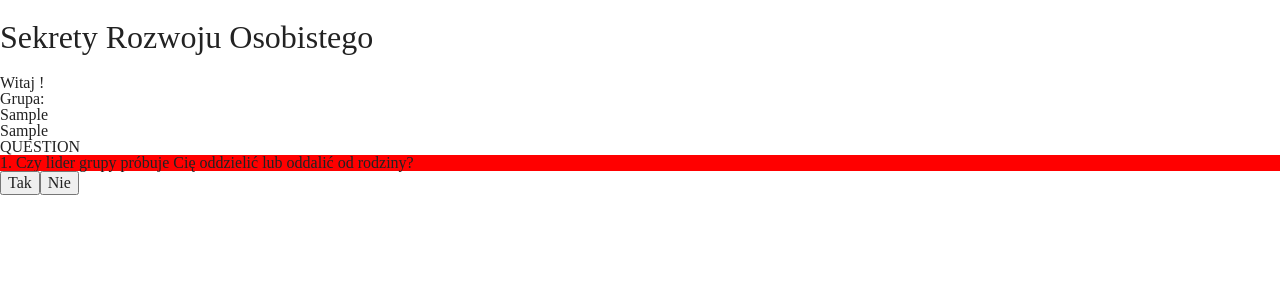
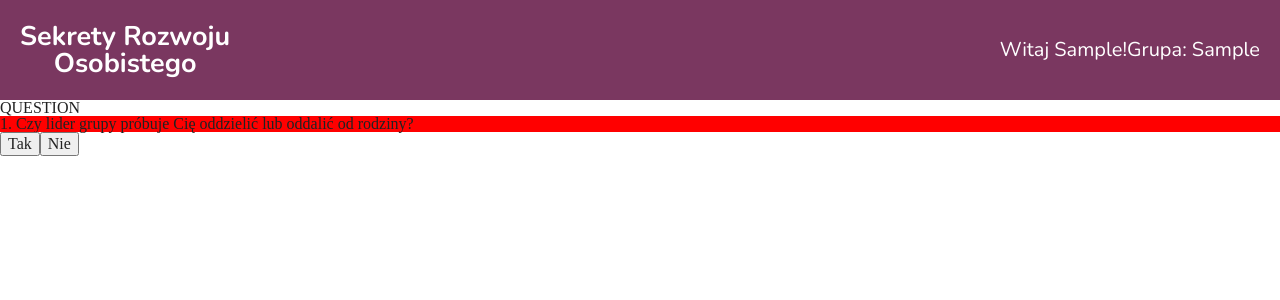
Before and after one commit to annabaranowska8/Quiz_Project, a React (Create React App) app in the folder Quiz/: page / in a window 1280 px wide. Both pictures are taken after typing "Sample", "Sample" into the empty fields and a click on the button "Przejdź do quizu". Shown: the top 300 px of the page. Built offline with nearby package versions, Linux system fonts and the light colour scheme.

Commit message:
header scss completed

```diff
--- a/Quiz/src/componentsLogic/FirstEntry.js
+++ b/Quiz/src/componentsLogic/FirstEntry.js
@@ -1,6 +1,7 @@
 import React, {useState} from "react";
 import NameLocalStorage from "./NameLocalStorage";
 import GroupLocalStorage from "./GroupLocalStorage";
+import Header from "../componentsStyle/Header"
 import Quiz from "./Quiz";
 
 
@@ -28,6 +29,7 @@ const FirstEntry = () => {
 
 
     return <>
+    {!enable && <Header />}
       <form>
       {!enable && <div>
         <h2>Jak masz na imię?</h2>
--- a/Quiz/src/componentsLogic/NextEntry.js
+++ b/Quiz/src/componentsLogic/NextEntry.js
@@ -1,6 +1,8 @@
 import React, {useState} from "react";
 import NameLocalStorage from "./NameLocalStorage";
 import GroupLocalStorage from "./GroupLocalStorage";
+import Header from "../componentsStyle/Header";
+import HeaderWithLSData from "../componentsStyle/HeaderWithLSData";
 
 const NextEntry = () => {
     const [enable, setEnable] = useState(false);
@@ -27,6 +29,7 @@ const NextEntry = () => {
       }
 
     return <>
+    {!enable && <HeaderWithLSData />}
     <form>
       {!enable && <div>
         <h2>Witaj {name}!</h2>
@@ -35,6 +38,7 @@ const NextEntry = () => {
       </div>
       }
       {!enable && <button type="submit" onClick={onStartNewQuiz} >Pomyśl o grupie, którą chcesz zbadać...</button>}
+      {enable && <Header />}
       {enable && <button type="submit" onClick={handleSubmit}>Jesteś gotowy/a? Zaczynajmy</button>}
       </form>
       </>
--- a/Quiz/src/componentsLogic/Quiz.js
+++ b/Quiz/src/componentsLogic/Quiz.js
@@ -1,14 +1,17 @@
 import React, { useState, useEffect } from "react";
+import NameLocalStorage from "./NameLocalStorage";
+import GroupLocalStorage from "./GroupLocalStorage";
 import CounterkLocalStorage from "./CounterkLocalStorage";
 import QuizSummary from "./QuizSummary";
+import HeaderWithLSData from "../componentsStyle/HeaderWithLSData";
 
-function Quiz({name, group}) {
+function Quiz() {
+  const [name, setName] = NameLocalStorage("nameInLocalStorage");
+  const [group, setGroup] = GroupLocalStorage("groupInLocalStorage");
   const [displaySingleQuestion, setDisplaySingleQuestion] = useState([""]);
   const [questionNumber, setQuestionNumber] = useState(0);
   const [clickCounter, setClickCounter] = useState(0);
   const [enable, setEnable] = useState(false);
-  const nameSummary = name;
-  const groupSummary = group;
 
   useEffect(() => {
     fetch("./database/questions.json")
@@ -43,6 +46,7 @@ const [counter, setCounter] = CounterkLocalStorage(
 
   return (
     <>
+      {!enable && <HeaderWithLSData/>}
         {!enable && <div>
           <div>
             <h3>{name}</h3>
@@ -65,7 +69,7 @@ const [counter, setCounter] = CounterkLocalStorage(
             Nie
           </button>
         </div> }
-        {enable && <QuizSummary counter={counter} nameSummary={nameSummary} groupSummary={groupSummary} />}
+        {enable && <QuizSummary counter={counter} nameSummary={name} groupSummary={group} />}
     </>
   );
 }
--- a/Quiz/src/componentsLogic/QuizSummary.js
+++ b/Quiz/src/componentsLogic/QuizSummary.js
@@ -1,8 +1,10 @@
-import React from "react";
+import React, {useState} from "react";
+import HeaderWithLSData from "../componentsStyle/HeaderWithLSData";
 
-function QuizSummary({nameSummary, groupSummary, counter}) {
+function QuizSummary({counter}) {
+    const [enable, setEnable] = useState(false);
     const conditionsOfYesAmount = (counter) => {
-        if (counter == null) {
+        if (counter == 0) {
             return "Jesteś bezpieczny."
         } else if (counter < 3) {
             return "Bądź czujny."
@@ -16,30 +18,24 @@ function QuizSummary({nameSummary, groupSummary, counter}) {
     };
     {if (counter > 0) {
         return <>
-            <div>
-                <div>
-                    <h3>{nameSummary}</h3>
-                    <h3>{groupSummary}</h3>
-                </div>
+            {!enable && <HeaderWithLSData />}
+            {!enable && <div>
                 <p>Liczba Twoich odpowiedzi na "TAK" to: {counter}.</p>
                 <p>{conditionsOfYesAmount(counter)}</p>
                 <p>Pamiętaj aby powtozyc quiz po pewnym czasie. Zapisz w swoim kalendarzu, kiedy chcesz to zrobić (pamiętaj o zapisaniu linka do strony).</p>
                 <p>Pełna wersja quizu jest dostepna w ksiązce pt. "Sekrety Rozwoju Osobistego"</p>
                 <p>Chcę mieć dostęp do pełnej wersji! - przedź do sklepu.</p>
-            </div>
+            </div>}
             </>
     } else {
         return <>
-            <div>
-                <div>
-                    <h3>{nameSummary}</h3>
-                    <h3>{groupSummary}</h3>
-                </div>
+            {!enable && <HeaderWithLSData />}
+            {!enable && <div>
                 <p>Jest GIT.</p>
                 <p>Pamiętaj aby powtozyc quiz po pewnym czasie. Zapisz w swoim kalendarzu, kiedy chcesz to zrobić (pamiętaj o zapisaniu linka do strony).</p>
                 <p>Pełna wersja quizu jest dostepna w ksiązce pt. "Sekrety Rozwoju Osobistego"</p>
                 <p>Chcę mieć dostęp do pełnej wersji! - przedź do sklepu.</p>
-            </div>
+            </div>}
             </>
         }
     }
--- a/Quiz/src/componentsLogic/QuizWelcome.js
+++ b/Quiz/src/componentsLogic/QuizWelcome.js
@@ -1,19 +1,16 @@
 import React, { useEffect, useState } from "react";
 import FirstEntry from "./FirstEntry";
 import NextEntry from "./NextEntry";
-import Header from "../componentsStyle/Header"
 import "../scss/main.scss";
 
 function QuizWelcome() {
 
     {if (!localStorage.getItem("nameInLocalStorage", "groupInLocalStorage")) {
       return <>
-      <Header />
       <FirstEntry />
       </>
     } else {
       return <>
-      <Header />
       <NextEntry />
       </>
     }
--- a/Quiz/src/componentsStyle/Header.js
+++ b/Quiz/src/componentsStyle/Header.js
@@ -5,12 +5,10 @@ const Header = () => {
     const group = localStorage.getItem("GroupLocalStorage");
     return <>
     <div className="header">
-        <div className="logoHeader">
-            <h1>Sekrety Rozwoju Osobistego</h1>
-        </div>
-        <div className="personalData">
-            <h2>Witaj {name}!</h2>
-            <h2>Grupa: {group}</h2>
+        <div className="container">
+            <div className="logoHeader">
+                <h1>Sekrety Rozwoju<br/> Osobistego</h1>
+            </div>
         </div>
     </div>
     </>
--- /dev/null
+++ b/Quiz/src/componentsStyle/HeaderWithLSData.js
@@ -0,0 +1,24 @@
+import React from "react";
+import NameLocalStorage from "../componentsLogic/NameLocalStorage";
+import GroupLocalStorage from "../componentsLogic/GroupLocalStorage";
+
+const HeaderWithLSData = () => {
+    const name = localStorage.getItem("nameInLocalStorage");
+    const group = localStorage.getItem("groupInLocalStorage");
+
+    return <>
+    <div className="header">
+        <div className="container">
+            <div className="logoHeader">
+                <h1>Sekrety Rozwoju<br/> Osobistego</h1>
+            </div>
+            <div className="personalData">
+                <h2>Witaj {name}!</h2>
+                <h2>Grupa: {group}</h2>
+            </div>
+        </div>
+    </div>
+    </>
+}
+
+export default HeaderWithLSData;
--- a/Quiz/src/scss/components/_header.scss
+++ b/Quiz/src/scss/components/_header.scss
@@ -0,0 +1,34 @@
+.header {
+    width: 100vw;
+    height: 100px;
+    background-color: #7a3760;
+    display: flex;
+    align-items: center;
+    justify-content: center;
+
+    .container {
+        width: 1320px;
+        display: flex;
+        justify-content: space-between;
+        padding: 0 20px;
+        box-sizing: border-box;
+        align-items: center;
+    }
+
+    h1 {
+        color: $color-primary;
+        font-family: 'Nunito', sans-serif;
+        font-size: 27px;
+        font-weight: 800;
+        margin: 0;
+        text-align: center;
+    }
+
+    .personalData {
+        color: $color-primary;
+        font-family: 'Nunito', sans-serif;
+        font-size: 20px;
+        font-weight: 400;
+        display: flex;
+    }
+}
--- a/Quiz/src/scss/main.scss
+++ b/Quiz/src/scss/main.scss
@@ -1,4 +1,8 @@
 @import "reset";
 @import "normalize";
 
-@import "./components/header"
+@import "./variables/colors";
+
+@import "./components/header";
+
+@import url('https://fonts.googleapis.com/css2?family=Nunito:wght@400;700&display=swap');
--- /dev/null
+++ b/Quiz/src/scss/variables/colors.scss
@@ -0,0 +1,2 @@
+$color-primary: white;
+$color-secondary: #7a3760;
```
